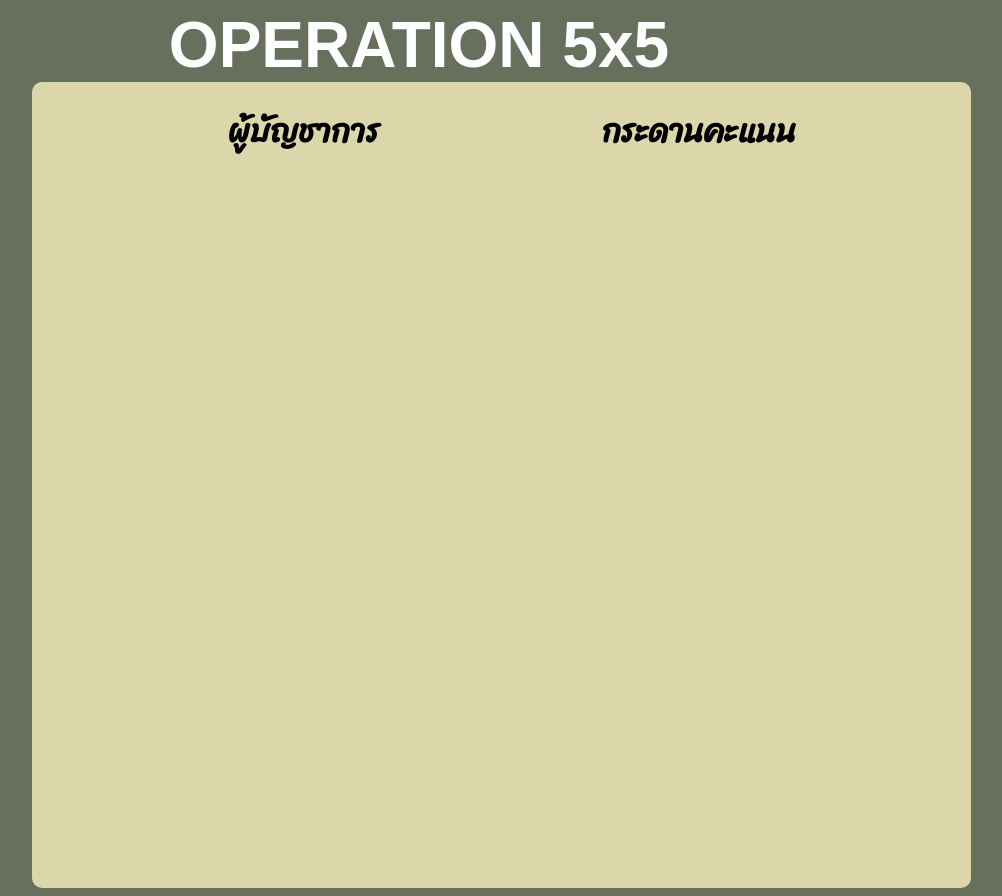
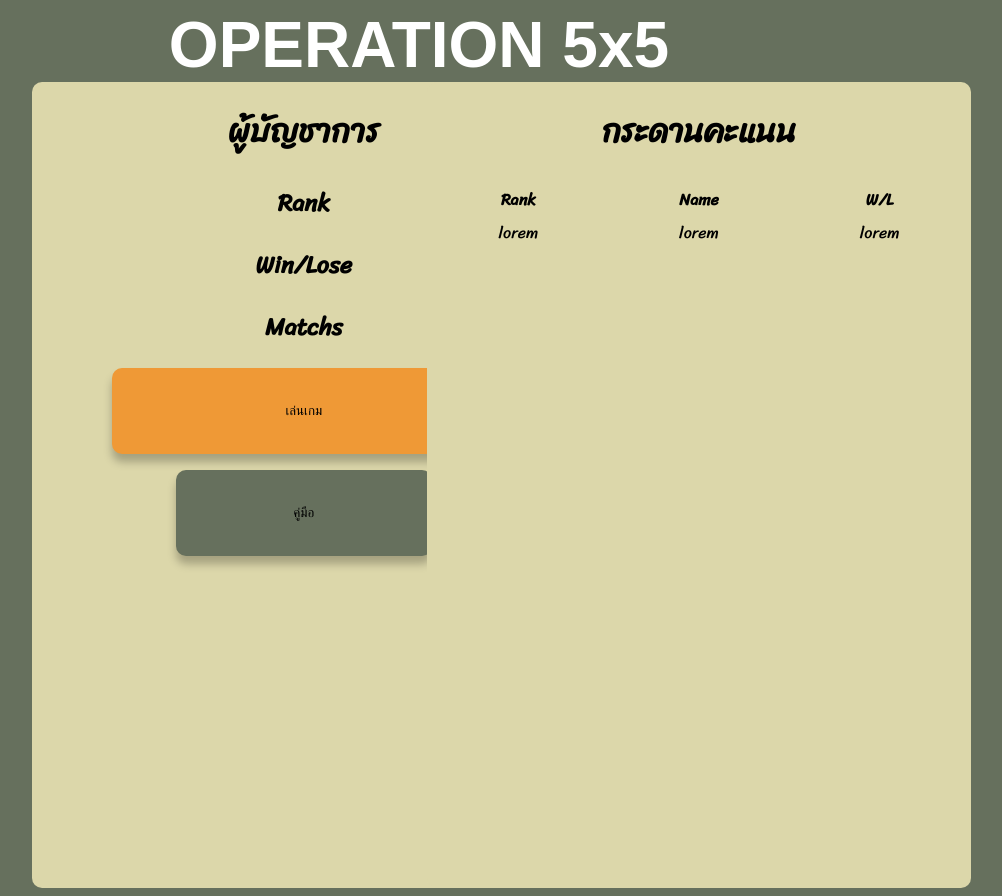
Before and after one commit to it64070101/operation5x5, a PHP site: page /profile.html in a window 1280 px wide. Shown: the whole page, without its empty margins (221-1223 px from the left). Run offline with PHP 8.4, Linux system fonts and the light colour scheme.

Commit message:
front end update

```diff
--- a/profile.html
+++ b/profile.html
@@ -18,10 +18,31 @@
         <div id="logo">OPERATION 5x5</div>
         <div id="book">
             <div class="page">
-                <h1>ผู้บัญชาการ</h1>
+                <div id="player-profile">
+                    <h1 id="player-name">ผู้บัญชาการ</h1>
+                    <h2 id="player-rank">Rank</h2>
+                    <h2 id="player-winlose">Win/Lose</h2>
+                    <h2 id="player-matchs">Matchs</h2>
+                </div>
+                <div id="button-container">
+                    <button class="select" type="button" id="play-button">เล่นเกม</button>
+                    <button class="small" type="button" id="tutorial-button">คู่มือ</button>
+                </div>
             </div>
             <div class="page">
                 <h1>กระดานคะแนน</h1>
+                <table id="leaderboard">
+                    <tr>
+                        <th>Rank</th>
+                        <th>Name</th>
+                        <th>W/L</th>
+                    </tr>
+                    <tr>
+                        <td>lorem</td>
+                        <td>lorem</td>
+                        <td>lorem</td>
+                    </tr>
+                </table>
             </div>
         </div>
     </div>
--- a/script.js
+++ b/script.js
@@ -12,3 +12,6 @@ function setLinkButton(buttonID, linkTo) {
 }
 
 setLinkButton("login-button", "profile.html");
+setLinkButton("tutorial-button", "guide.html");
+setLinkButton("play-button", "playmode.html");
+setLinkButton("to-profile-button", "profile.html");
--- a/style.css
+++ b/style.css
@@ -12,33 +12,30 @@ form {
     flex-shrink: 0;
 }
 
-button.select {
+button {
+    margin: 16px auto 16px auto;
     display: flex;
-    width: 24rem;
-    height: 5.375rem;
-    padding: 0.6875rem;
     justify-content: center;
     align-items: center;
     gap: 0.625rem;
-    flex-shrink: 0;
-    font-family: 'Noto Sans Thai Looped', sans-serif;
+    padding: 0.6875rem;
     border-radius: 0.625rem;
-    background: #EF9936;
     box-shadow: 0px 8px 8px 0px rgba(0, 0, 0, 0.25);
     border: 0;
 }
 
+button.select {
+    width: 24rem;
+    height: 5.375rem;
+    flex-shrink: 0;
+    font-family: 'Noto Sans Thai Looped', sans-serif;
+    background: #EF9936;
+}
+
 button.small {
-    display: flex;
+    height: 5.375rem;
     width: 16rem;
-    padding: 0.6875rem;
-    justify-content: center;
-    align-items: center;
-    gap: 0.625rem;
-    border-radius: 0.625rem;
     background: #66705D;
-    box-shadow: 0px 8px 8px 0px rgba(0, 0, 0, 0.25);
-    border: 0;
 }
 
 #logo {
@@ -58,6 +55,17 @@ button.small {
     gap: 16px;
 }
 
+#leaderboard {
+    width: 100%;
+}
+
+.tutorial {
+    text-align: left;
+    text-indent: 2rem;
+    margin: 32px auto 32px auto;
+    width: 80%;
+}
+
 .container {
     margin: auto;
     /* width: 34rem; */
```
Also changed, not shown: guide.html (+42 -0 lines), playmode.html (+32 -0 lines).
